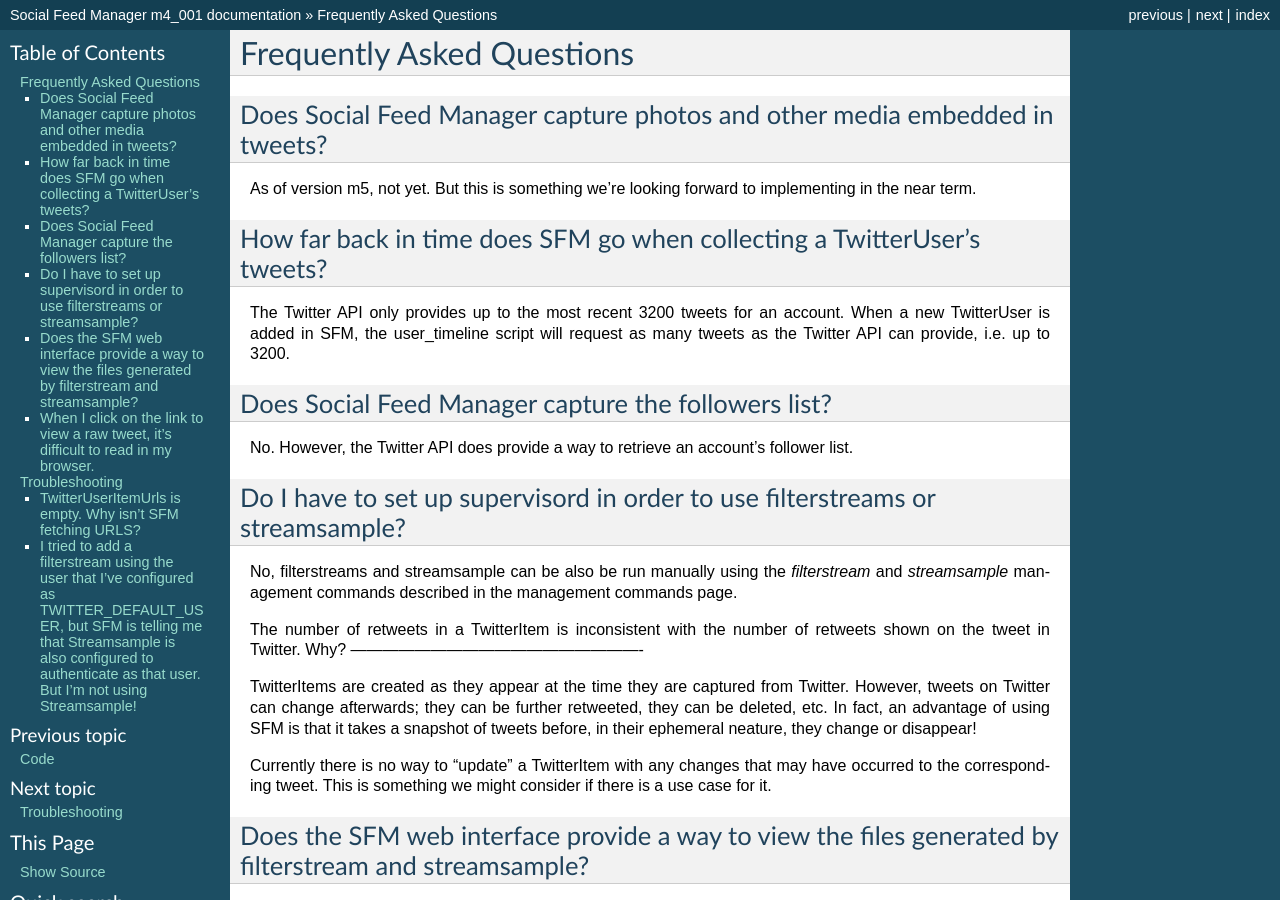
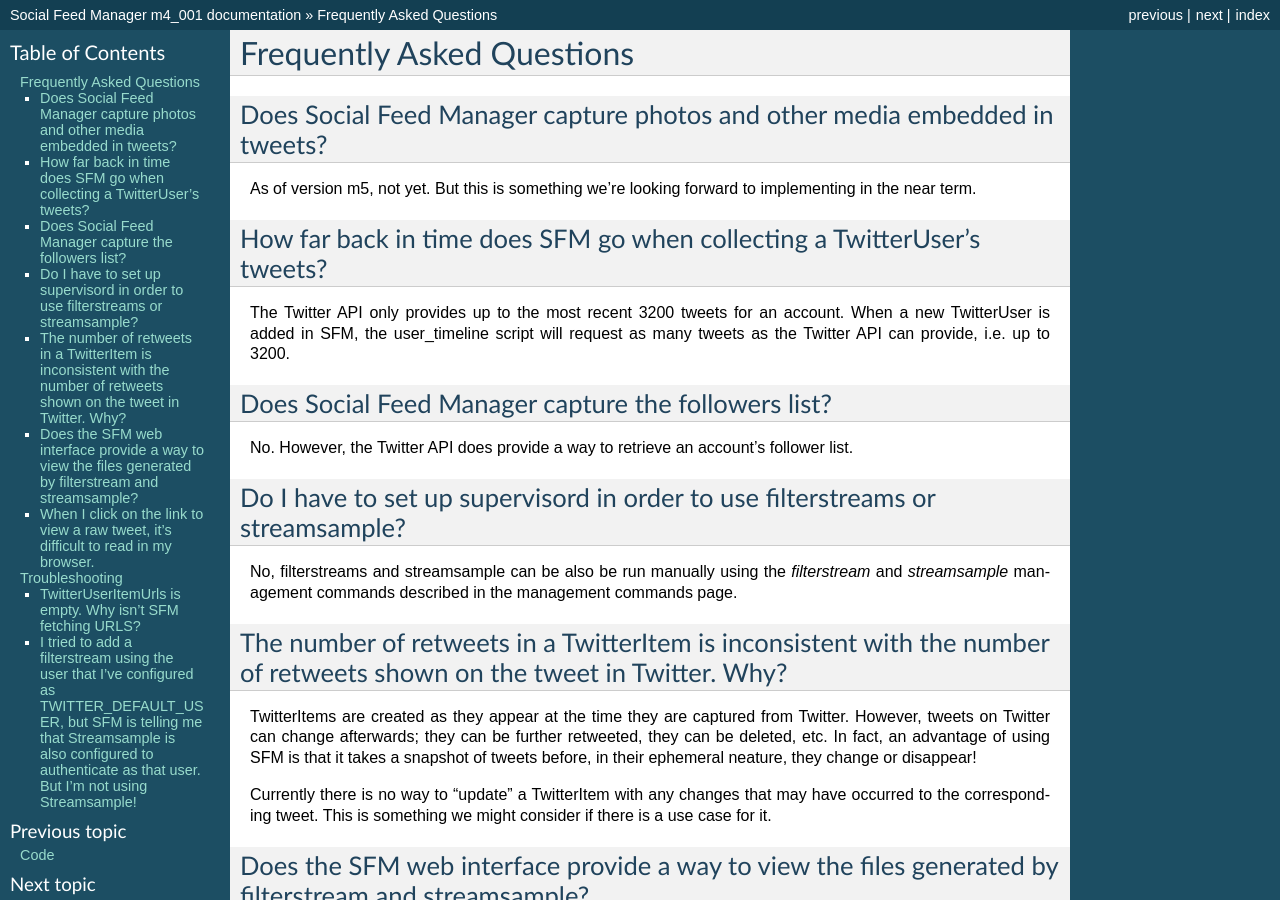
Before and after one commit to gwu-libraries/social-feed-manager, a Sphinx documentation site: the page built from docs/faq.rst, in a window 1280 px wide and 900 px high. Built offline with Sphinx 7.4.7, drawn with Linux system fonts in a browser that asks for light colours.

Commit message:
Fixed underlining for one of the faqs

```diff
--- a/docs/faq.rst
+++ b/docs/faq.rst
@@ -33,9 +33,8 @@
 management commands page.
 
 
-The number of retweets in a TwitterItem is inconsistent with the
-number of retweets shown on the tweet in Twitter.  Why?
--------------------------------------------------------
+The number of retweets in a TwitterItem is inconsistent with the number of retweets shown on the tweet in Twitter.  Why?
+-------------------------------------------------------------------------------------------------------------------------
 
 TwitterItems are created as they appear at the time they are captured
 from Twitter.  However, tweets on Twitter can change afterwards; they
```
